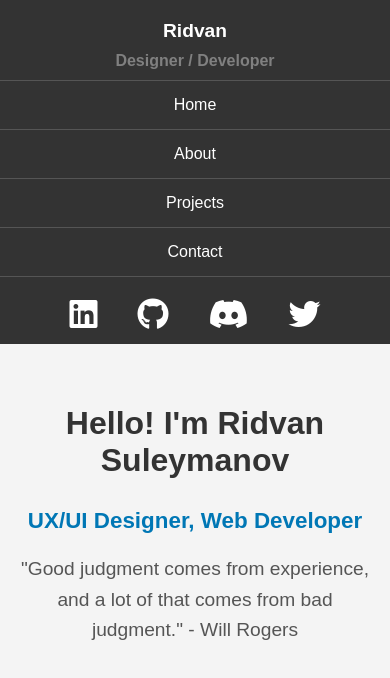
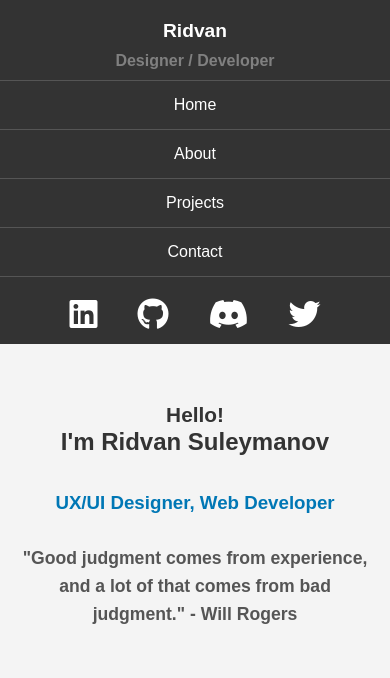
Before and after one commit to Ridvan2002/Portfolio, a React (Vite) app: page / in a window 390 px wide. Shown: the top 678 px of the page. Built offline with nearby package versions, Linux system fonts and the light colour scheme.

Commit message:
pictures fix

```diff
--- a/src/Home.jsx
+++ b/src/Home.jsx
@@ -3,7 +3,10 @@ import React from "react";
 function Home() {
     return (
         <div className="home-container">
-            <h1 className="name-title">Hello! I'm Ridvan Suleymanov</h1>
+            <h1 className="name-title">
+                <span className="greeting">Hello!</span><br />
+                <span className="name">I'm Ridvan Suleymanov</span>
+            </h1>
             <h2 className="title-subtitle">UX/UI Designer, Web Developer</h2>
             <p className="intro-text">"Good judgment comes from experience, and a lot of that comes from bad judgment." - Will Rogers</p>
         </div>
--- a/src/styles/Projects.css
+++ b/src/styles/Projects.css
@@ -38,7 +38,7 @@
 
 .project-image {
     border-radius: 10px;
-    width: 50%;
+    width: 40%;
     height: auto;
     object-fit: cover;
     cursor: pointer;
@@ -50,6 +50,7 @@
     color: #0077b5;
     margin-bottom: 10px;
     text-align: center;
+
 }
 
 .project-description {
@@ -97,14 +98,18 @@
 }
 
 .modal-content {
-    max-width: 50%;
-    max-height: 100%;
+    max-width: 90%; /* Allows the modal to take up most of the screen width on smaller screens */
+    max-height: 90%; /* Prevents the modal from exceeding screen height */
+    overflow: hidden; /* Hides any overflow */
+    display: flex;
+    align-items: center;
+    justify-content: center;
 }
 
 .modal-image,
 .modal-video {
-    max-width: 100%;
-    max-height: 100%;
+    max-width: 100%; /* Ensures the image/video doesn’t exceed modal content width */
+    max-height: 100%; /* Ensures the image/video doesn’t exceed modal content height */
     width: auto;
     height: auto;
     border-radius: 10px;
@@ -118,6 +123,14 @@
     .project-title {
         font-size: 1.3rem;
         text-align: left;
+    }
+    .modal-content {
+        max-width: 90%; /* Uses full width of smaller screens */
+        max-height: 100%;
+    }
+    .modal-image, .modal-video {
+        width: 100%; /* Makes the image fit the entire width of the modal on smaller screens */
+        height: auto;
     }
 }
 @media (max-width: 480px) {
@@ -149,9 +162,13 @@
         flex-direction: column;
     }
     .project-description {
-        text-align: center;
+        text-align: left;
     }
     .project-links p {
-        text-align: center;
+        text-align: left;
+    }
+    .project-image {
+        padding: 0px 0px;
+        width: 100%;
     }
 }
--- a/src/styles/index.css
+++ b/src/styles/index.css
@@ -88,6 +88,7 @@ body, html {
   flex-direction: column;
   text-align: center;
   margin-top: 180px;
+  min-height: 500px;
 }
 
 .name-title {
@@ -172,3 +173,26 @@ body, html {
     padding: 0px 0;
   }
 }
+
+@media(max-width: 480px){
+
+  .name-title {
+    font-size: 1.5rem;
+    margin-bottom: 20px;
+
+  }
+
+  .title-subtitle {
+    font-size: 1.17rem;
+    margin-bottom: 30px;
+  }
+
+  .intro-text{
+    font-size: 1.1rem;
+    font-weight: bold;
+  }
+
+  .greeting{
+    font-size: 1.3rem;
+  }
+}
```
